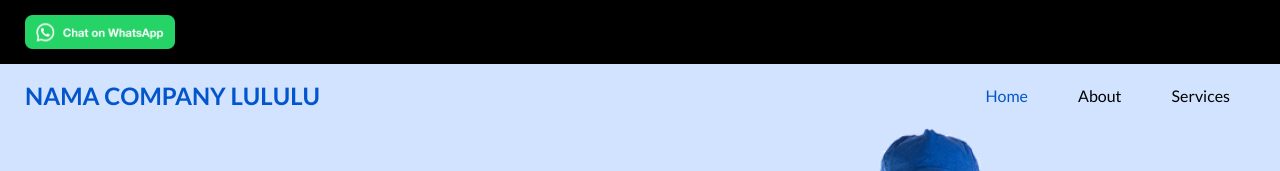
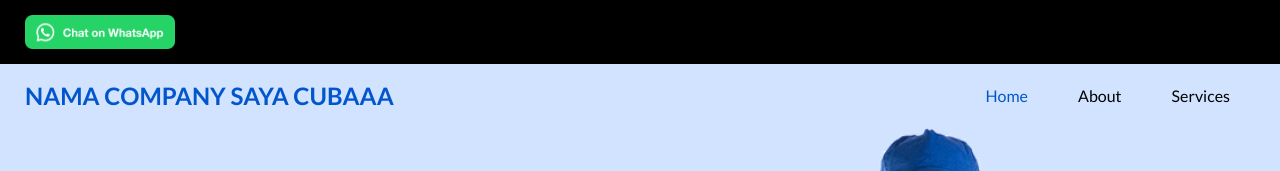
Before and after one commit to roonnyron/website1, a plain HTML site: page index.html in a window 1280 px wide. Shown: the top 171 px of the page. Drawn offline with nearby package versions, Linux system fonts and the light colour scheme.

Commit message:
ron update

```diff
--- a/index.html
+++ b/index.html
@@ -68,7 +68,8 @@
           <nav class="navbar navbar-expand-lg custom_nav-container ">
             <a class="navbar-brand" href="index.html">
               <span>
-                Nama Company LULULU
+                Nama Company SAYA CUBAAA
+
               </span>
             </a>
 
```
